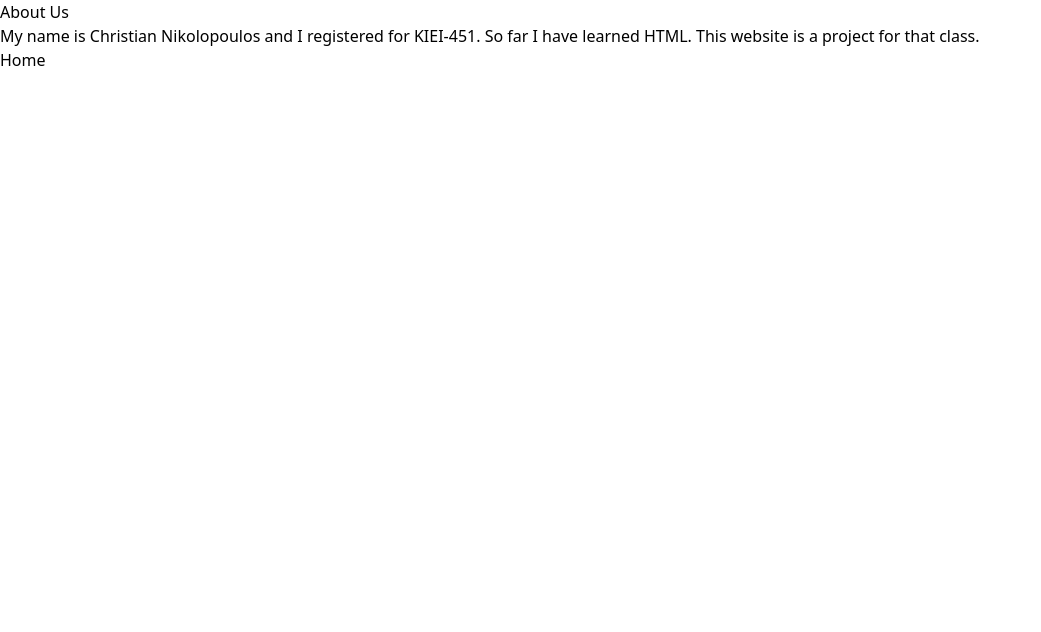
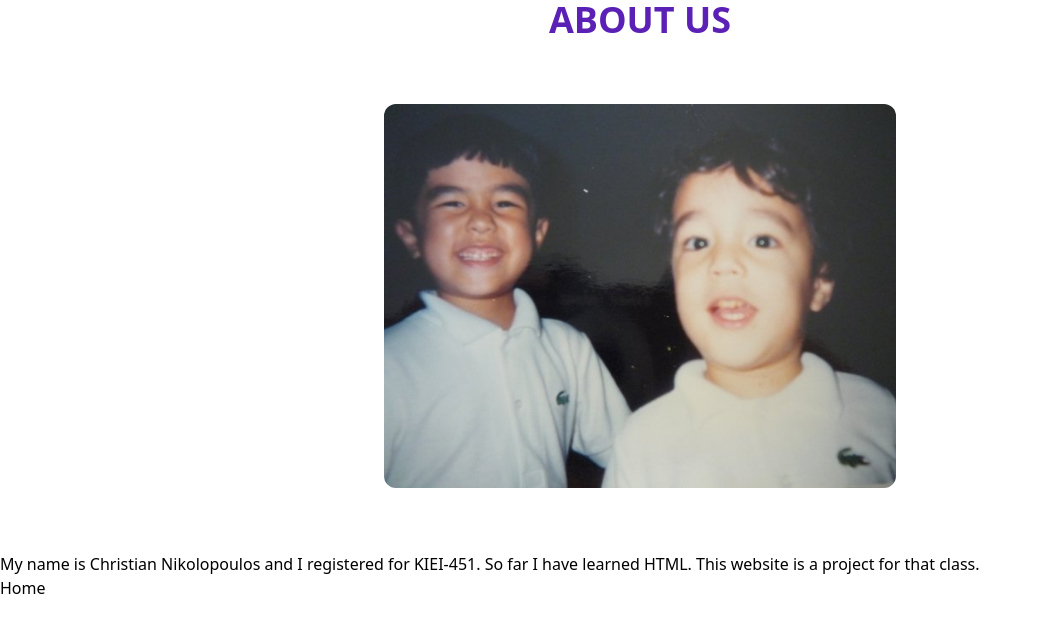
Before and after one commit to sCeNIK33/hw2, a plain HTML site: page about.html in a window 1280 px wide. Shown: the whole page, without its empty margins (0-1041 px from the left). Drawn offline with nearby package versions, Linux system fonts and the light colour scheme.

Commit message:
added about us and colors

```diff
--- a/about.html
+++ b/about.html
@@ -6,8 +6,21 @@
     <link href="https://unpkg.com/tailwindcss@2/dist/tailwind.min.css" rel="stylesheet" type="text/css">
 </head>
 <body>
-    <p>About Us</p>
-    <p>My name is Christian Nikolopoulos and I registered for KIEI-451. So far I have learned HTML. This website is a project for that class.</p>
-    <p><a href="index.html">Home</a></p>
+    <div>
+        <div>
+            <h1 class="text-4xl text-center font-bold uppercase text-purple-800">About Us</h1>
+        </div>
+        <div class="md:w-1/2 m-auto md:p-16">
+            <img class="rounded-xl" src="1909548_68040053022_1759677_n.jpg">
+          </div>
+        <div>
+            <p>My name is Christian Nikolopoulos and I registered for KIEI-451. So far I have learned HTML. This website is a project for that class.</p>
+            <p><a href="index.html">Home</a></p>
+        </div>
+
+
+
+    </div>
+
 </body>
 </html>
```
Also changed, not shown: index.html (+3 -2 lines), 1909548_68040053022_1759677_n.jpg (added).
